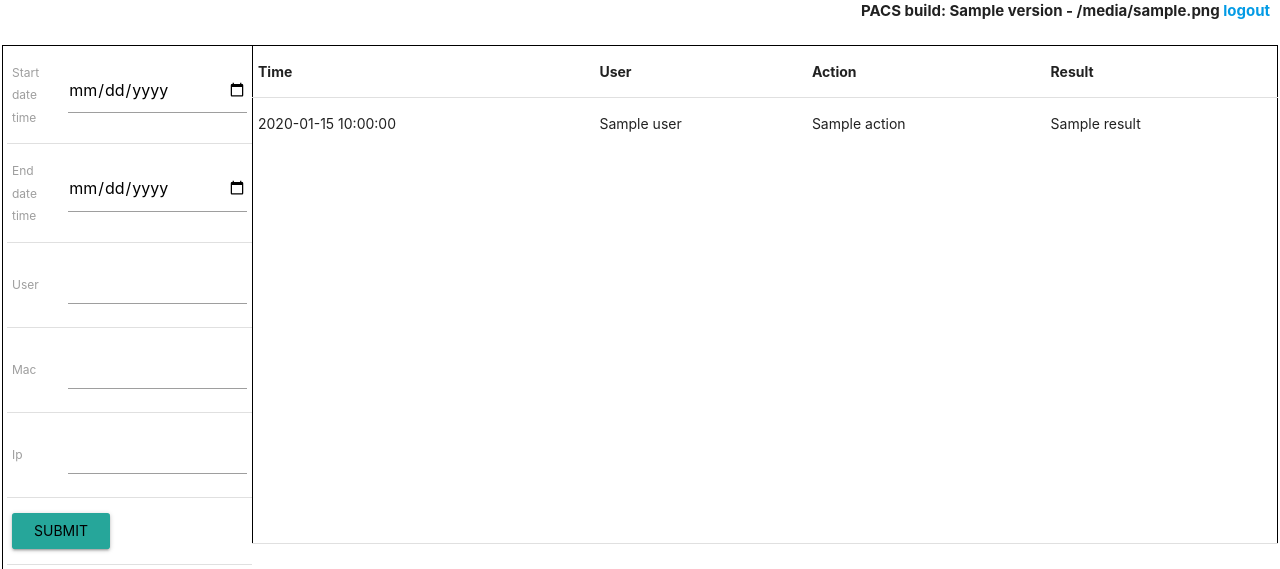
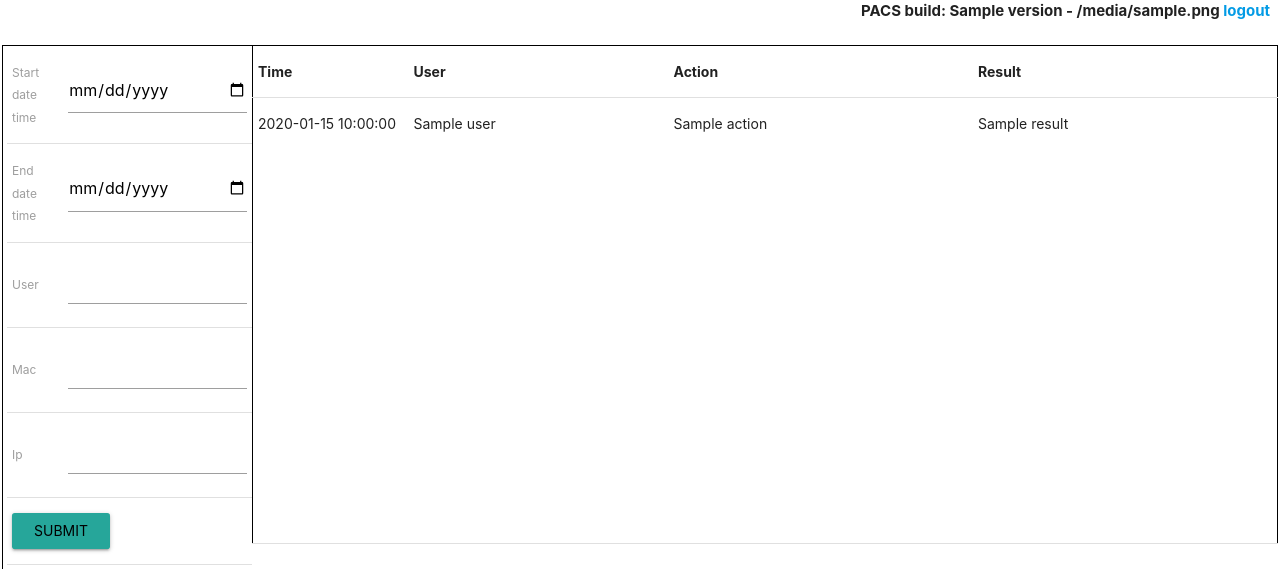
Before and after one commit to gerwout/pacs, a Python web app: template app/templates/logs.html in a window 1280 px wide. Shown: the top 569 px of the page. Run offline with Jinja, Linux system fonts and the light colour scheme; the template is opened without the code that fills it: most values are stand-ins (such as "Sample title", 1, 10 or a date in 2020); form fields are guessed from the names that the template uses.

Commit message:
Some layout improvements for log/audit page

```diff
--- a/app/static/css/custom.css
+++ b/app/static/css/custom.css
@@ -8,6 +8,22 @@ body {
     margin-bottom: 0px !important;
     margin-top: 0px !important;
     overflow: hidden;
+}
+
+#logs_table {
+    table-layout: fixed;
+}
+
+.time_col {
+    width:156px;
+}
+
+.user_col {
+    width:260px;
+}
+
+.log_col, action_col, result_col {
+    width: auto;
 }
 
 #computer_table, #logs_table {
--- a/app/templates/logs.html
+++ b/app/templates/logs.html
@@ -12,16 +12,16 @@
 </div>
   <div id="show_current_logs">
         <table id="logs_table" class="highlight">
-            <tr><th class="th_order_by">Time</th><th class="th_order_by">User</th><th class="th_order_by">Action</th><th class="th_order_by">Result</th></tr>
+            <tr><th class="th_order_by time_col">Time</th><th class="th_order_by user_col">User</th><th class="th_order_by action_col">Action</th><th class="th_order_by result_col">Result</th></tr>
             {% for log in logs %}
                 <tr>
-                    <td>{{ log.datetime }}</td>
-                    <td>{{ log.user }}</td>
+                    <td class="time_col">{{ log.datetime }}</td>
+                    <td class="user_col">{{ log.user }}</td>
                     {% if log.type == "log" %}
-                    <td colspan="2">{{ log.action }}</td>
+                    <td class="log_col" colspan="2">{{ log.action }}</td>
                     {%  else  %}
-                    <td>{{ log.action }}</td>
-                    <td>{{ log.result }}</td>
+                    <td class="action_col">{{ log.action }}</td>
+                    <td class="result_col">{{ log.result }}</td>
                     {%  endif %}
                 </tr>
             {% endfor %}
```
